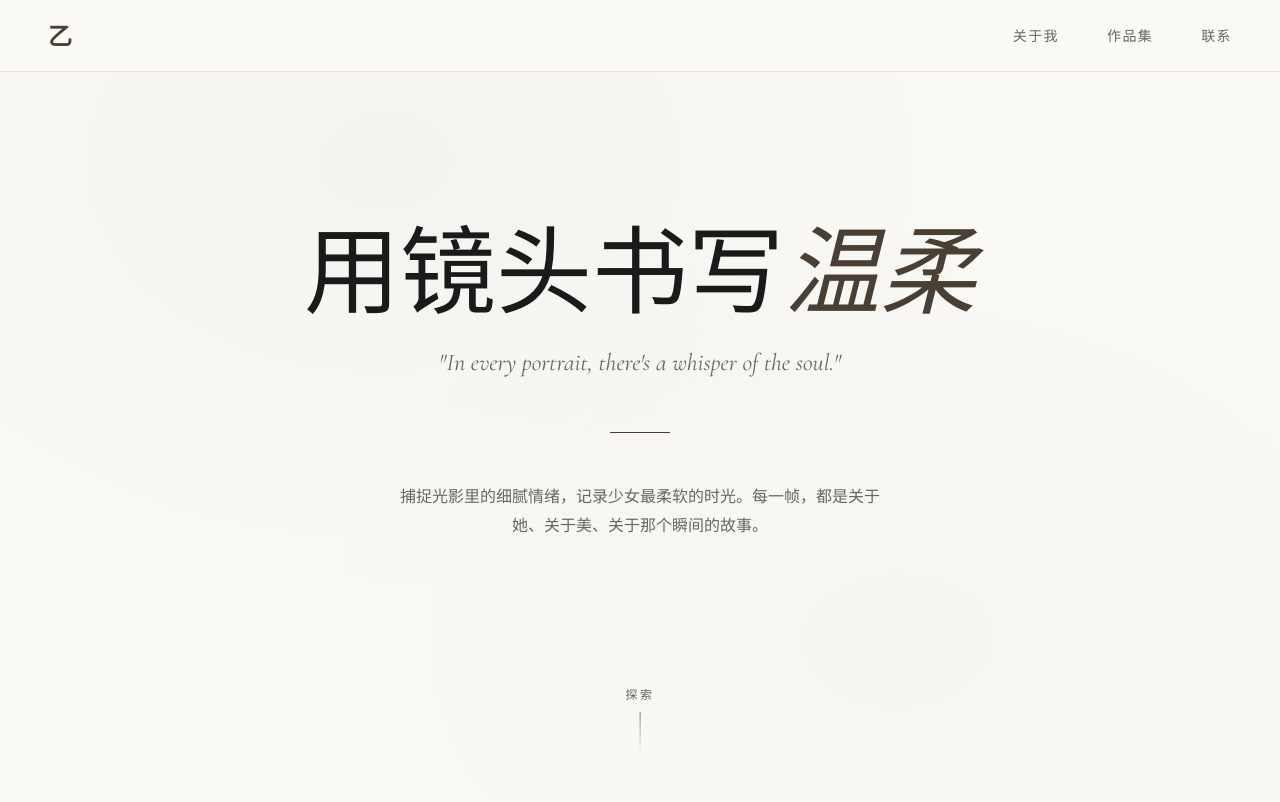
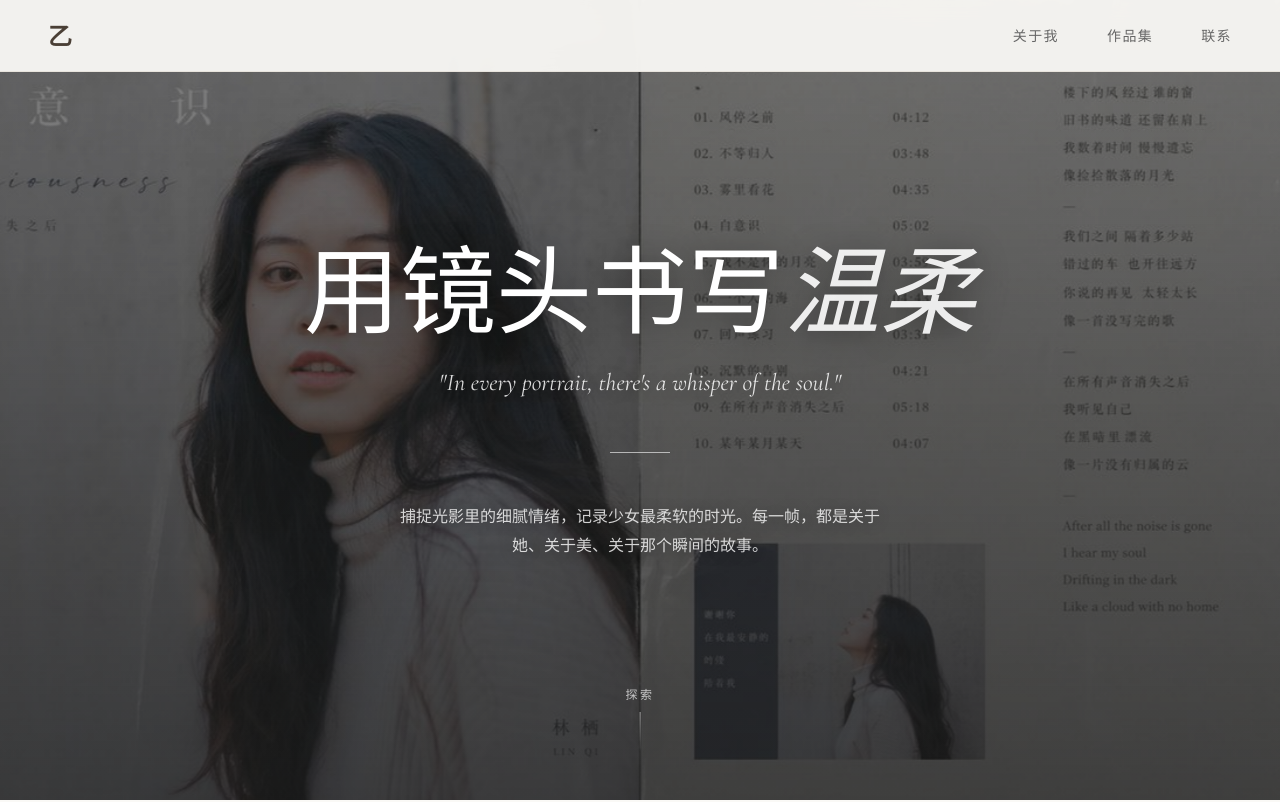
Before and after one commit to jhcina/photography-portfolio, a plain HTML site: page index.html in a window 1280 px wide. Shown: the top 802 px of the page. Drawn offline with nearby package versions, Linux system fonts and the light colour scheme; a web font is replaced by a local one.

Commit message:
Feature: 全屏背景图首屏设计
- 使用photo-22（芷若）作为首屏背景
- 文字叠加在背景图上，白色文字
- 渐变遮罩保证文字可读性
- 缓慢缩放动画增加动感
- 移动端适配优化

Co-Authored-By: Claude Opus 4.7 <noreply@anthropic.com>

```diff
--- a/index.html
+++ b/index.html
@@ -145,7 +145,7 @@
         }
 
         /* ============================================
-           Hero Section
+           Hero Section - Full Screen Background Image
            ============================================ */
         .hero {
             min-height: 100vh;
@@ -154,27 +154,56 @@
             justify-content: center;
             align-items: center;
             text-align: center;
-            padding: var(--nav-height) var(--space-lg) var(--space-xxl);
+            padding: var(--nav-height) var(--space-lg) var(--space-xl);
             position: relative;
+            overflow: hidden;
         }
 
-        .hero::before {
-            content: '';
+        /* 背景图片 */
+        .hero-bg {
             position: absolute;
             top: 0;
             left: 0;
             right: 0;
             bottom: 0;
-            background:
-                radial-gradient(ellipse at 30% 20%, rgba(74, 63, 53, 0.03) 0%, transparent 50%),
-                radial-gradient(ellipse at 70% 80%, rgba(74, 63, 53, 0.02) 0%, transparent 50%);
-            pointer-events: none;
+            z-index: 0;
+        }
+
+        .hero-bg img {
+            width: 100%;
+            height: 100%;
+            object-fit: cover;
+            object-position: center 30%;
+            filter: brightness(0.7);
+            transform: scale(1.05);
+            animation: heroZoom 20s ease-in-out infinite alternate;
+        }
+
+        @keyframes heroZoom {
+            0% { transform: scale(1); }
+            100% { transform: scale(1.1); }
+        }
+
+        /* 渐变遮罩 - 让文字更清晰 */
+        .hero-overlay {
+            position: absolute;
+            top: 0;
+            left: 0;
+            right: 0;
+            bottom: 0;
+            background: linear-gradient(
+                to bottom,
+                rgba(26, 26, 26, 0.3) 0%,
+                rgba(26, 26, 26, 0.5) 50%,
+                rgba(26, 26, 26, 0.7) 100%
+            );
+            z-index: 1;
         }
 
         .hero-content {
             max-width: 800px;
             position: relative;
-            z-index: 1;
+            z-index: 2;
         }
 
         .hero-title {
@@ -183,36 +212,39 @@
             font-weight: 400;
             line-height: 1.1;
             margin-bottom: var(--space-md);
-            color: var(--color-text);
+            color: #FFFFFF;
+            text-shadow: 0 4px 30px rgba(0, 0, 0, 0.4);
         }
 
         .hero-title em {
             font-style: italic;
-            color: var(--color-accent);
+            color: rgba(255, 255, 255, 0.9);
         }
 
         .hero-subtitle {
             font-family: var(--font-quote);
             font-size: clamp(18px, 2.5vw, 24px);
             font-style: italic;
-            color: var(--color-text-secondary);
+            color: rgba(255, 255, 255, 0.85);
             margin-bottom: var(--space-lg);
             font-weight: 400;
+            text-shadow: 0 2px 20px rgba(0, 0, 0, 0.3);
         }
 
         .hero-divider {
             width: 60px;
             height: 1px;
-            background: var(--color-accent);
+            background: rgba(255, 255, 255, 0.6);
             margin: 0 auto var(--space-lg);
         }
 
         .hero-description {
             font-size: 16px;
-            color: var(--color-text-secondary);
+            color: rgba(255, 255, 255, 0.8);
             max-width: 500px;
             margin: 0 auto;
             line-height: 1.8;
+            text-shadow: 0 2px 15px rgba(0, 0, 0, 0.3);
         }
 
         .scroll-indicator {
@@ -224,16 +256,17 @@
             flex-direction: column;
             align-items: center;
             gap: var(--space-xs);
-            color: var(--color-text-secondary);
+            color: rgba(255, 255, 255, 0.7);
             font-size: 12px;
             letter-spacing: 0.2em;
             text-transform: uppercase;
+            z-index: 2;
         }
 
         .scroll-indicator-line {
             width: 1px;
             height: 40px;
-            background: linear-gradient(to bottom, var(--color-accent), transparent);
+            background: linear-gradient(to bottom, rgba(255, 255, 255, 0.8), transparent);
             animation: scrollPulse 2s ease-in-out infinite;
         }
 
@@ -694,6 +727,10 @@
                 padding: calc(var(--nav-height) + 32px) 20px 64px;
             }
 
+            .hero-bg img {
+                object-position: center center;
+            }
+
             .hero-title {
                 font-size: clamp(32px, 10vw, 48px);
                 line-height: 1.15;
@@ -869,6 +906,13 @@
 
     <!-- Hero Section -->
     <section class="hero">
+        <!-- 背景图片 -->
+        <div class="hero-bg">
+            <img src="images/photo-22.jpg" alt="背景">
+        </div>
+        <!-- 渐变遮罩 -->
+        <div class="hero-overlay"></div>
+        <!-- 内容 -->
         <div class="hero-content">
             <h1 class="hero-title">用镜头书写<em>温柔</em></h1>
             <p class="hero-subtitle">"In every portrait, there's a whisper of the soul."</p>
```
